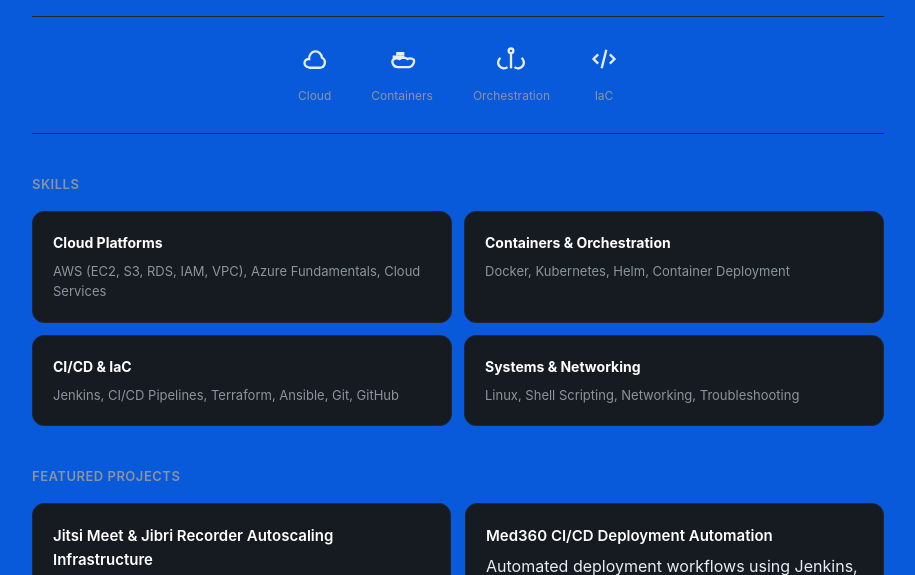
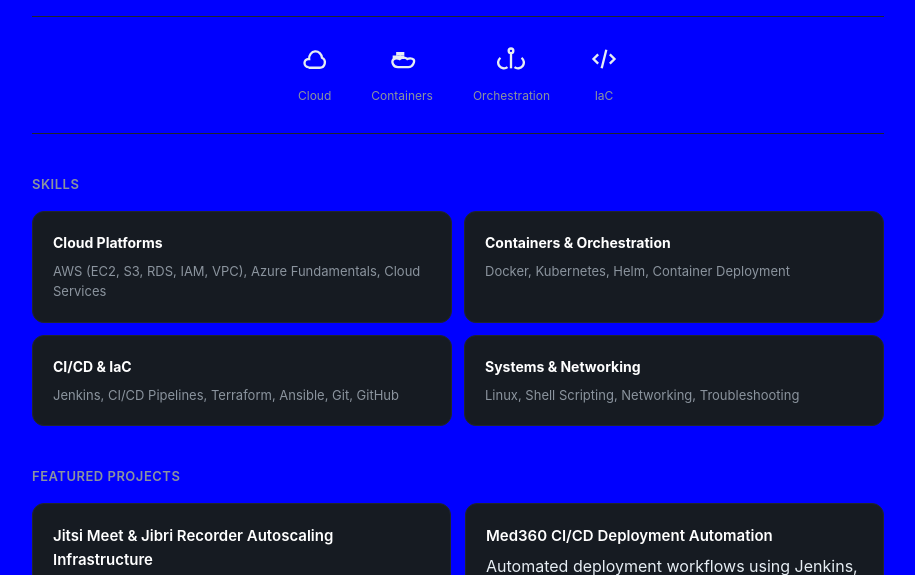
Before and after one commit to MutahirTayyab/NodeJS-Website-CICD-Windows-Server, a website: page public/index.html in a window 1280 px wide. Shown: the part 310-885 px from the top of the page, without its empty margins (182-1097 px from the left). Drawn offline with Linux system fonts and the light colour scheme; no server answers.

Commit message:
New Change

```diff
--- a/public/style.css
+++ b/public/style.css
@@ -5,7 +5,7 @@
 }
 
 body {
-  background: #0959db;
+  background: blue;
   color: #e6edf3;
   font-family: -apple-system, BlinkMacSystemFont, "Segoe UI", Roboto, sans-serif;
   line-height: 1.6;
```
